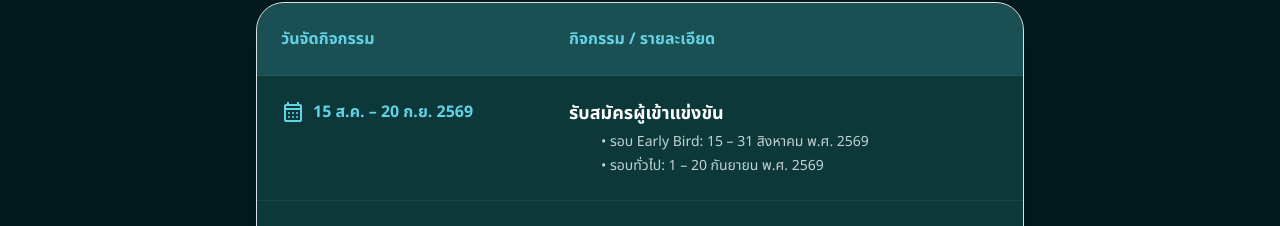
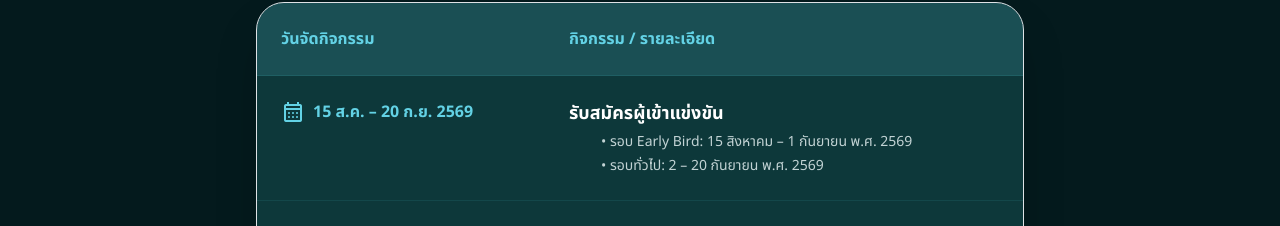
Before and after one commit to phutthiongpharmacy-ui/PSATHealthHack, a Next.js app: page /schedule in a window 1280 px wide. Shown: the part 427-653 px from the top of the page. Built offline with nearby package versions, Linux system fonts and the light colour scheme.

Commit message:
docs(schedule): update Early Bird to 15 Aug - 1 Sep and Regular round to 2 - 20 Sep 2026

```diff
--- a/src/app/schedule/page.tsx
+++ b/src/app/schedule/page.tsx
@@ -20,8 +20,8 @@ export default function SchedulePage() {
     {
       title: "รับสมัครผู้เข้าแข่งขัน",
       details: [
-        "รอบ Early Bird: 15 – 31 สิงหาคม พ.ศ. 2569",
-        "รอบทั่วไป: 1 – 20 กันยายน พ.ศ. 2569",
+        "รอบ Early Bird: 15 สิงหาคม – 1 กันยายน พ.ศ. 2569",
+        "รอบทั่วไป: 2 – 20 กันยายน พ.ศ. 2569",
       ],
       date: "15 ส.ค. – 20 ก.ย. 2569",
     },
```
